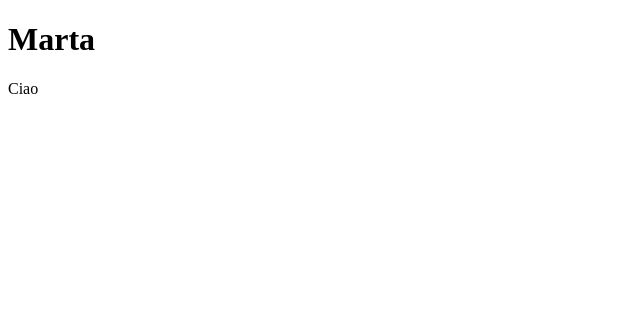
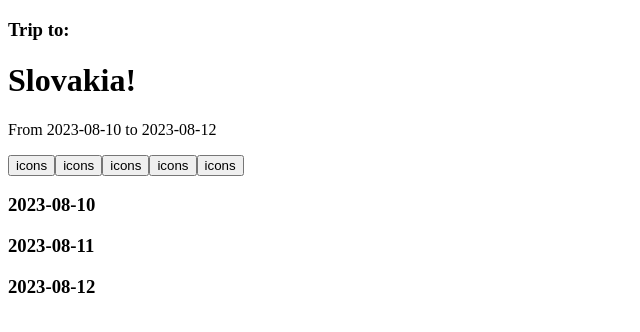
Before and after one commit to MartSe1991/TripPlanner, a React (Vite) app: page / in a window 1280 px wide. Shown: the top 332 px of the page, without its empty margins (0-640 px from the left). Built offline with nearby package versions, Linux system fonts and the light colour scheme.

Commit message:
adding base structure

```diff
--- a/src/App.jsx
+++ b/src/App.jsx
@@ -1,12 +1,20 @@
+import React from "react";
 import "./App.css";
+import travelData from "./assets/travel_data.json";
+import Header from "./containers/Header";
+import Body from "./containers/Body";
+
+const { data } = travelData;
+// import "./components/TripItems";
 
 function App() {
+  console.log(travelData);
+
   return (
-    <>
-      <h1>Marta</h1>
-
-      <p>Ciao </p>
-    </>
+    <React.Fragment>
+      <Header data={data} />
+      <Body data={data} />
+    </React.Fragment>
   );
 }
 
--- /dev/null
+++ b/src/assets/travel_data.json
@@ -0,0 +1,35 @@
+{
+  "data": [
+    {
+      "id": 1,
+      "category": "trip",
+      "type": "Flight",
+      "date": "2023-08-10",
+      "where": "Roma Fiumicino",
+      "destination": "Vienna Airport",
+      "start_time": "9:30",
+      "end_time": "11:10",
+      "notes": ""
+    },
+    {
+      "id": 2,
+      "category": "trip",
+      "type": "Coach",
+      "date": "2023-08-11",
+      "where": "Vienna Airport",
+      "destination": "Bratislava",
+      "start_time": "13:40",
+      "end_time": "14:25",
+      "notes": "Travelling with FlixBus"
+    },
+    {
+      "id": 3,
+      "category": "stay",
+      "type": "Apartment",
+      "date": "2023-08-12",
+      "where": "Bratislava",
+      "start_time": "13:40",
+      "notes": "VIP Apartments - Michalská 19, Bratislava, 811 01"
+    }
+  ]
+}
--- /dev/null
+++ b/src/components/Filter.jsx
@@ -0,0 +1,15 @@
+import React from "react";
+
+const Filter = () => {
+  return (
+    <div>
+      <button>icons</button>
+      <button>icons</button>
+      <button>icons</button>
+      <button>icons</button>
+      <button>icons</button>
+    </div>
+  );
+};
+
+export default Filter;
--- /dev/null
+++ b/src/containers/Body.jsx
@@ -0,0 +1,16 @@
+import React from "react";
+
+const Body = ({ data }) => {
+  return (
+    <div>
+      {data.map((elem) => (
+        // la key va messa all'elem piu esterno
+        <section key={elem.id}>
+          <h3>{elem.date}</h3>
+        </section>
+      ))}
+    </div>
+  );
+};
+
+export default Body;
--- /dev/null
+++ b/src/containers/Header.jsx
@@ -0,0 +1,15 @@
+import React from "react";
+import Filter from "../components/Filter";
+
+const Header = ({ data }) => {
+  return (
+    <div>
+      <h3>Trip to:</h3>
+      <h1>Slovakia!</h1>
+      <p> {`From ${data[0].date} to ${data[2].date}`}</p>
+      <Filter />
+    </div>
+  );
+};
+
+export default Header;
```
Also changed, not shown: .eslintrc.cjs.
